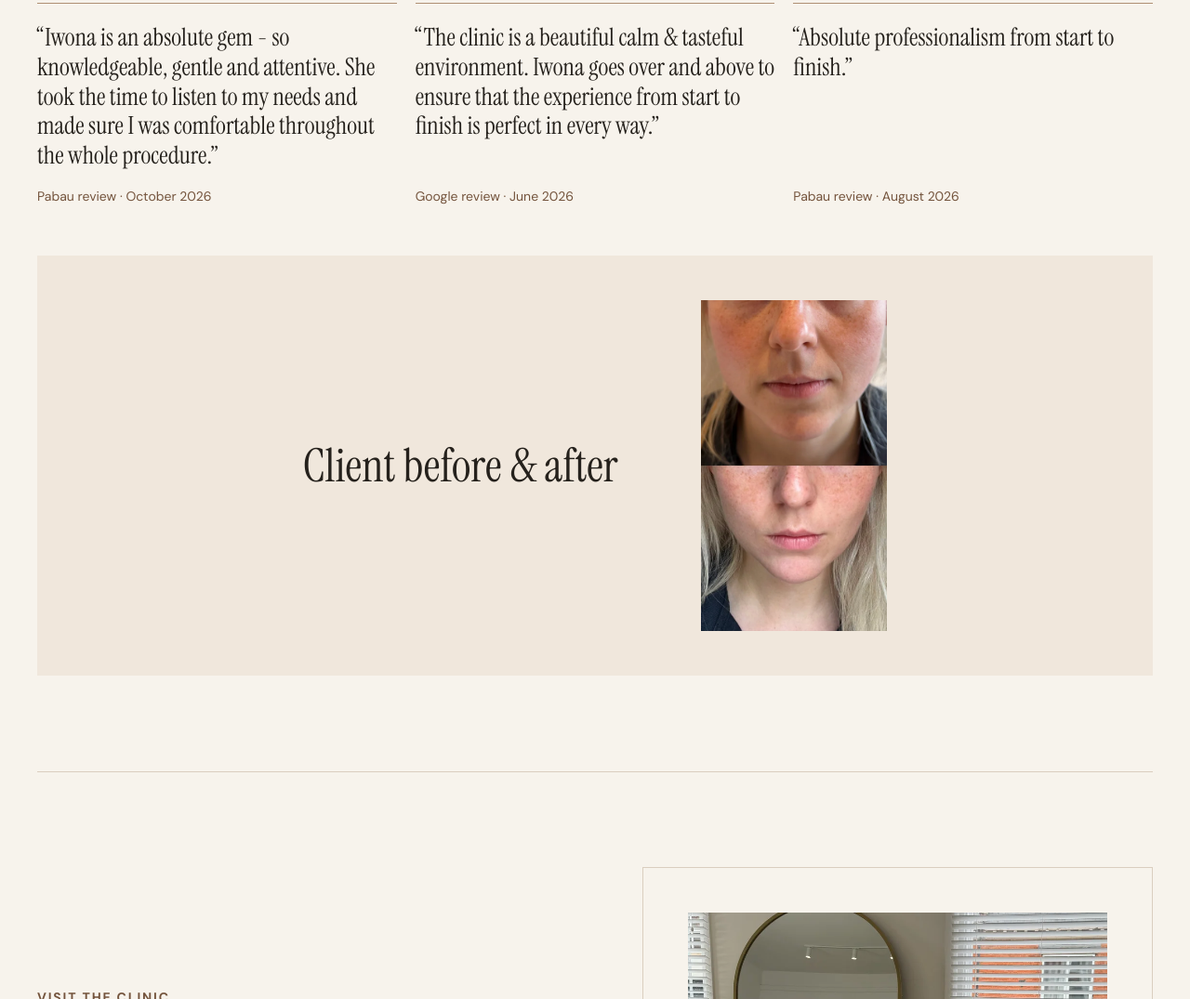
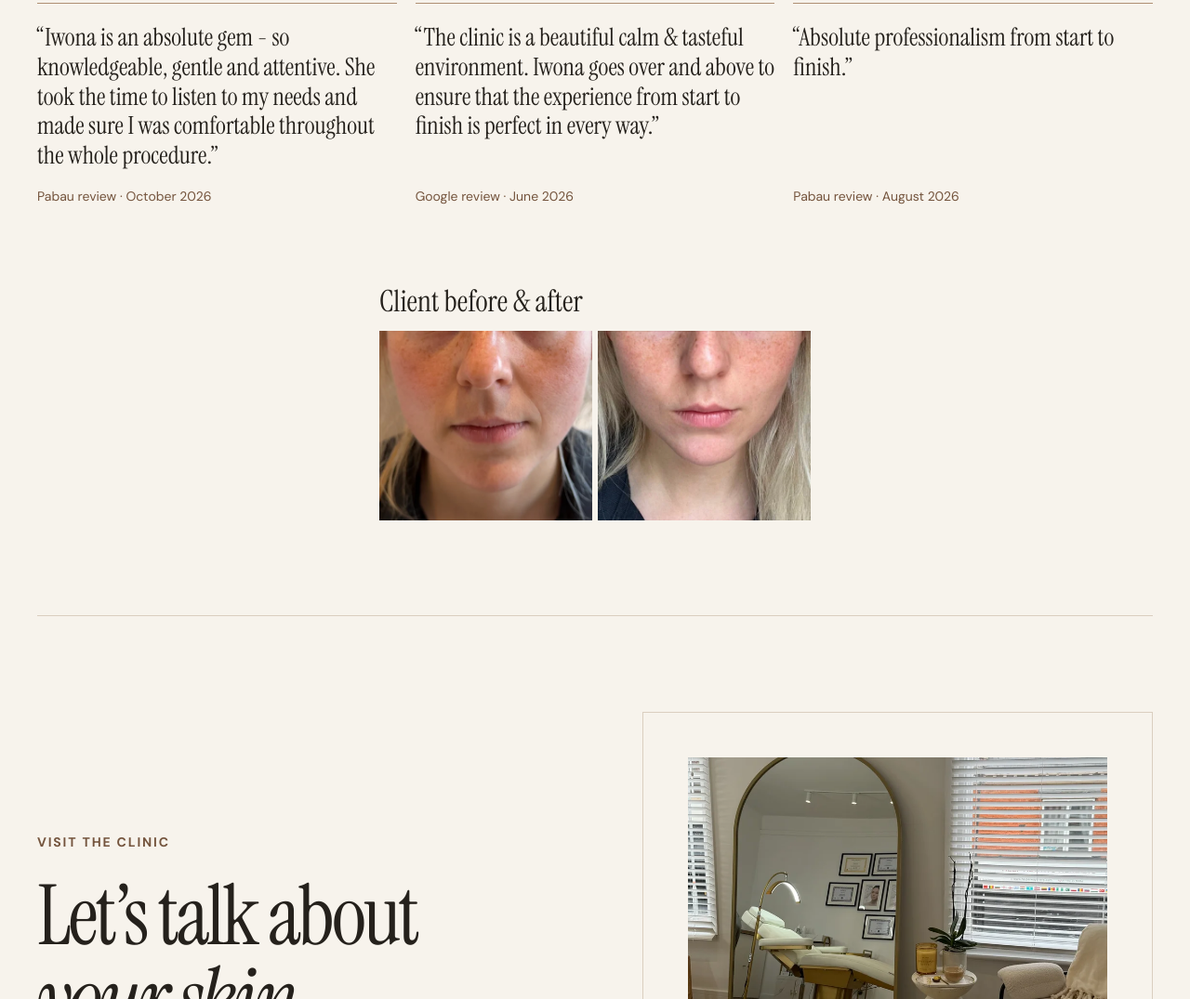
Before and after one commit to josephmillbank1992-lab/AmelieAesthetics, a plain HTML site: page index.html in a window 1280 px wide. Shown: the part 3094-4169 px from the top of the page at 93% size. Drawn offline with Linux system fonts and the light colour scheme; a script that the page names is missing.

Commit message:
Make the client comparison compact and side by side

```diff
--- a/index.html
+++ b/index.html
@@ -116,9 +116,12 @@
           <figcaption>Pabau review · August 2026</figcaption>
         </figure>
       </div>
-      <figure class="client-result">
-        <figcaption><h3>Client before &amp; after</h3></figcaption>
-        <img src="assets/client-before-after.webp" width="506" height="900" alt="Two close-up photographs of a client’s lower face, arranged vertically" loading="lazy">
+      <figure class="client-result" id="client-result">
+        <figcaption>Client before &amp; after</figcaption>
+        <div class="comparison-photos">
+          <img src="assets/client-comparison-first.webp" width="506" height="450" alt="First close-up of the client’s lower face" loading="lazy">
+          <img src="assets/client-comparison-second.webp" width="506" height="450" alt="Second close-up of the client’s lower face" loading="lazy">
+        </div>
       </figure>
     </section>
     <section id="visit" class="section shell visit">
--- a/styles.css
+++ b/styles.css
@@ -101,6 +101,7 @@ footer { border-top: 1px solid var(--line); }
 }
 @media (prefers-reduced-motion: reduce) { html { scroll-behavior: auto; } }
 
-.client-result { display: flex; align-items: center; justify-content: center; flex-wrap: wrap; gap: 1.25rem clamp(2rem, 7vw, 6rem); margin: 2rem 0 0; padding: clamp(1.5rem, 4vw, 3rem); background: #f0e7dc; }
-.client-result h3 { font-size: clamp(2rem, 4vw, 3.1rem); }
-.client-result img { display: block; width: min(100%, 12.5rem); height: auto; }
+.client-result { width: min(100%, 29rem); margin: clamp(2.5rem, 5vw, 4rem) auto 0; }
+.client-result figcaption { margin-bottom: .85rem; font: 400 2rem/1.1 var(--display); }
+.comparison-photos { display: grid; grid-template-columns: repeat(2, minmax(0, 1fr)); gap: .4rem; }
+.comparison-photos img { display: block; width: 100%; height: auto; }
```
Also changed, not shown: assets/client-before-after.webp (deleted), assets/client-comparison-first.webp (added), assets/client-comparison-second.webp (added).
